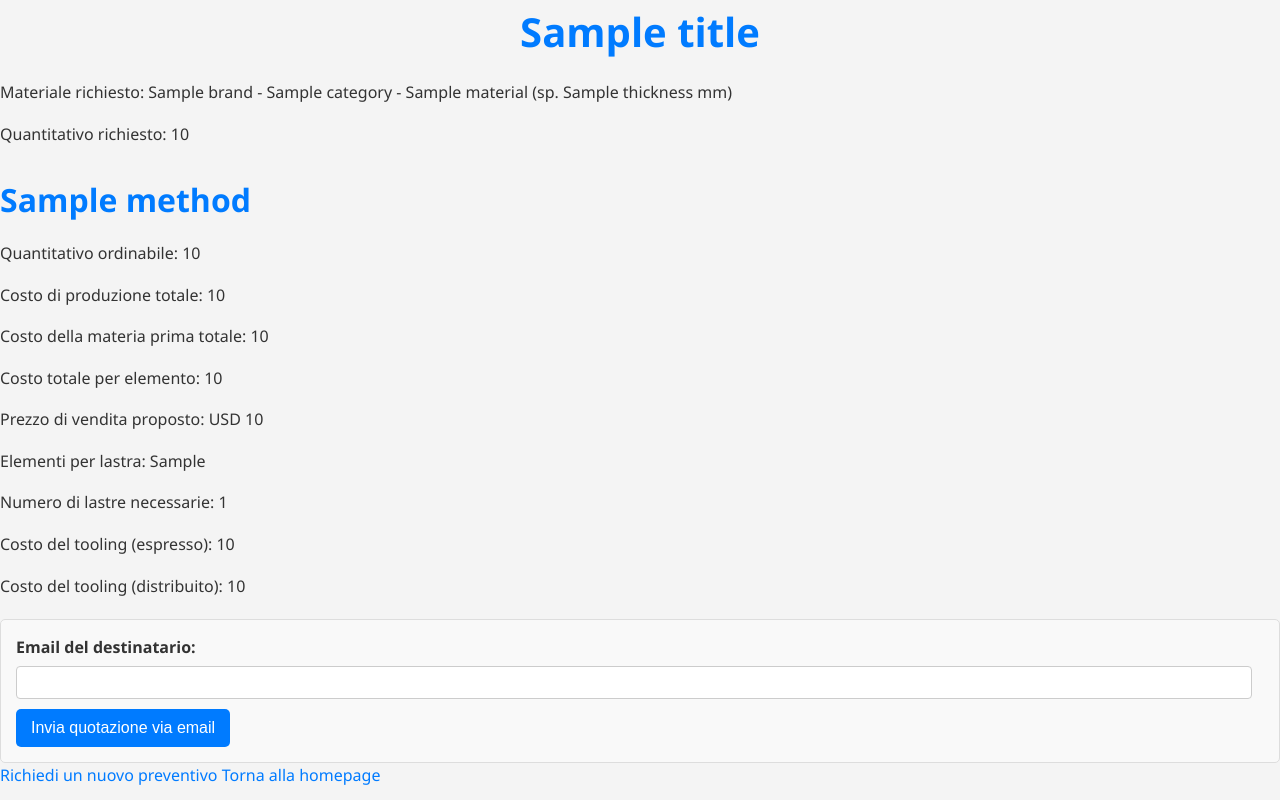
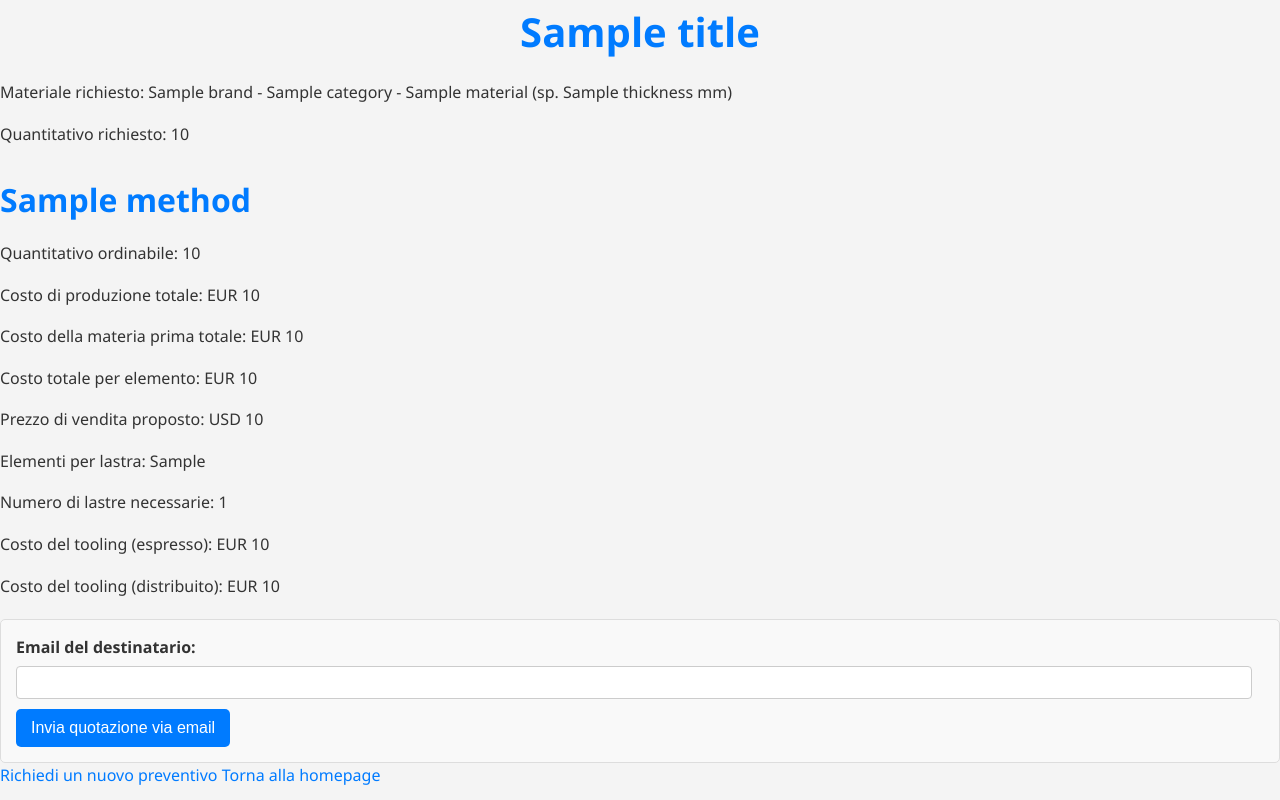
Before and after one commit to Stegori68/plastic_portal, a Python web app: template templates/quote_result.html in a window 1280 px wide. Run offline with Jinja, Linux system fonts and the light colour scheme; the template is opened without the code that fills it: most values are stand-ins (such as "Sample title", 1, 10 or a date in 2020).

Commit message:
modified:   templates/quote_result.html

```diff
--- a/templates/quote_result.html
+++ b/templates/quote_result.html
@@ -15,18 +15,18 @@
             <h2>{{ result.method }}</h2>
             <div>
                 <p>Quantitativo ordinabile: {{ result.order_quantity }}</p>
-                <p>Costo di produzione totale: {{ result.cost_production }}</p>
-                <p>Costo della materia prima totale: {{ result.cost_material }}</p>
-                <p>Costo totale per elemento: {{ result.cost_element }}</p>
+                <p>Costo di produzione totale: EUR {{ result.cost_production }}</p>
+                <p>Costo della materia prima totale: EUR {{ result.cost_material }}</p>
+                <p>Costo totale per elemento: EUR {{ result.cost_element }}</p>
                 <p>Prezzo di vendita proposto: {{ result.currency }} {{ result.selling_price }}</p>
                 <p>Elementi per lastra: {{ result.elements_per_sheet }}</p>
                 <p>Numero di lastre necessarie: {{ result.num_sheets }}</p>
 
                 {% if result.tooling_cost_expressed %}
-                    <p>Costo del tooling (espresso): {{ result.tooling_cost_expressed }}</p>
+                    <p>Costo del tooling (espresso): EUR {{ result.tooling_cost_expressed }}</p>
                 {% endif %}
                 {% if result.tooling_cost_distributed %}
-                    <p>Costo del tooling (distribuito): {{ result.tooling_cost_distributed }}</p>
+                    <p>Costo del tooling (distribuito): EUR {{ result.tooling_cost_distributed }}</p>
                 {% endif %}
             </div>
         {% endfor %}
```
